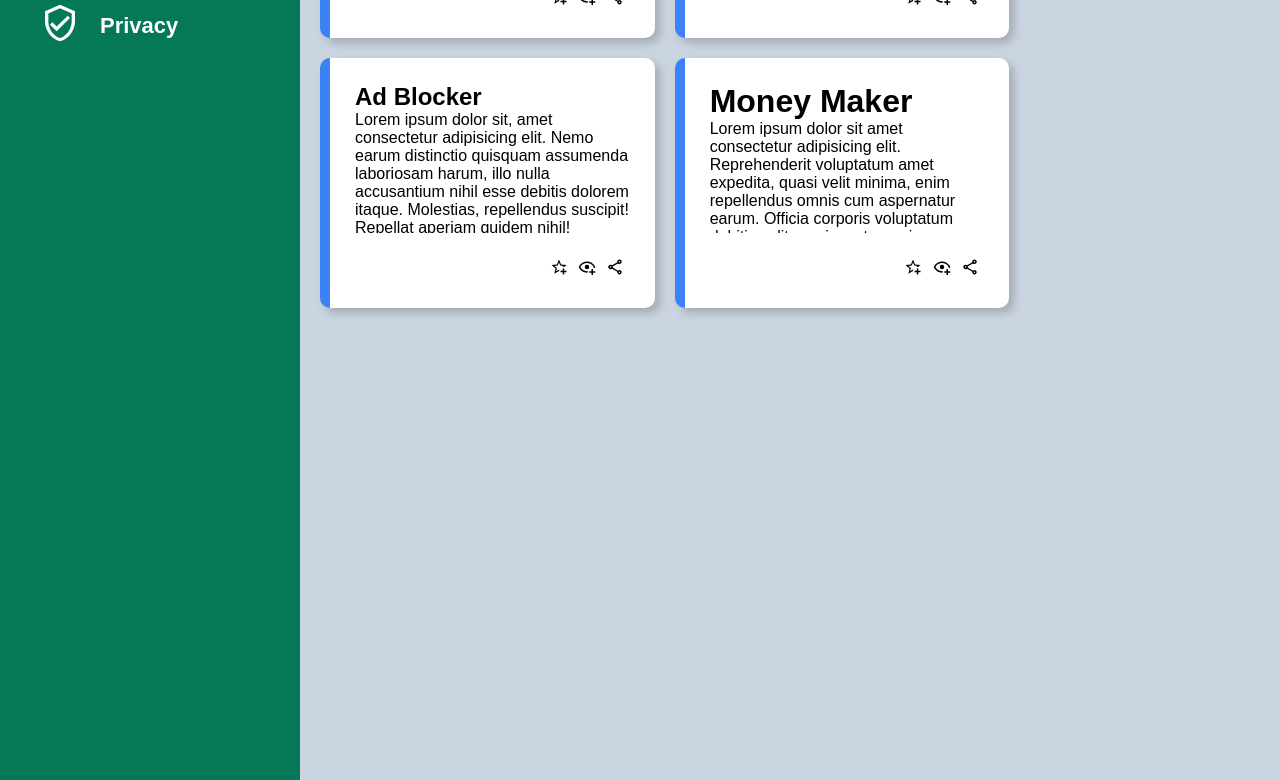
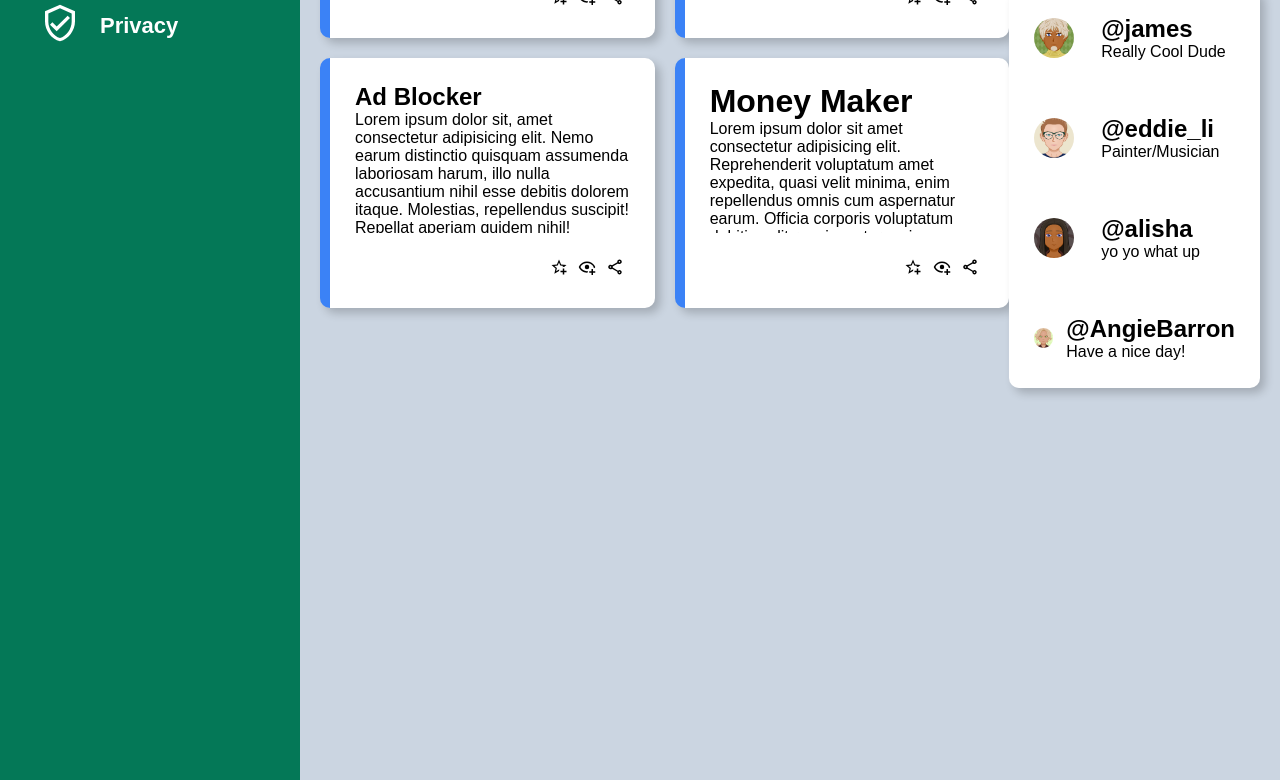
Before and after one commit to Schnretzl/admin-dashboard, a plain HTML site: page index.html in a window 1280 px wide. Shown: the part 752-1532 px from the top of the page. Drawn offline with Linux system fonts and the light colour scheme.

Commit message:
Add trending section

```diff
--- a/index.html
+++ b/index.html
@@ -151,7 +151,47 @@
                     </div>
                 </div>
             </div>
-            <div class="trending"></div>
+            <div class="trending">
+                <h1>Trending</h1>
+                <div>
+
+                        <div class="trending-user">
+                            <img src="avatars/Cartoonify (1).png" alt="avatar" class="avatar">
+                            <div>
+                                <h2>@james</h2>
+                                <span>Really Cool Dude</span>
+                            </div>
+                        </div>
+
+
+                        <div class="trending-user">
+                            <img src="avatars/Cartoonify (2).png" alt="avatar" class="avatar">
+                            <div>
+                                <h2>@eddie_li</h2>
+                                <span>Painter/Musician</span>
+                            </div>
+                        </div>
+
+
+                        <div class="trending-user">
+                            <img src="avatars/Cartoonify (3).png" alt="avatar" class="avatar">
+                            <div>
+                                <h2>@alisha</h2>
+                                <span>yo yo what up</span>
+                            </div>
+                        </div>
+
+
+                        <div class="trending-user">
+                            <img src="avatars/Cartoonify (4).png" alt="avatar" class="avatar">
+                            <div>
+                                <h2>@AngieBarron</h2>
+                                <span>Have a nice day!</span>
+                            </div>
+                        </div>
+
+                </div>
+            </div>
         </div>
     </div>
 </body>
--- a/styles.css
+++ b/styles.css
@@ -117,7 +117,7 @@ ul{
 }
 
 .avatar{
-    height: 30%;
+    width: 60%;
     border-radius: 50%;
 }
 
@@ -168,10 +168,10 @@ ul{
     background-color: #cbd5e1;
     display: grid;
     grid-template-columns: 3fr 1fr;
-    grid-template-rows: 1fr 1fr;
+    grid-template-rows: min-content;
 }
 
-.projects, .announcements{
+.projects, .announcements, .trending, .trending > div, .trending-user{
     display: grid;
 }
 
@@ -186,8 +186,6 @@ ul{
 
 .projects h1{
     grid-column: span 2;
-    /* font-size: 22px;
-    font-weight: bold; */
 }
 
 .card{
@@ -199,7 +197,7 @@ ul{
     grid-template-columns: 2fr 1fr;
 }
 
-.card, .announcements > div{
+.card, .announcements > div, .trending > div{
     background-color: white;
     border-radius: 10px;
     box-shadow: 5px 5px 10px rgba(0, 0, 0, .2);
@@ -249,3 +247,26 @@ ul{
     display: grid;
     align-content: space-evenly;
 }
+
+.trending{
+    margin-top: 20px;
+    margin-right: 20px;
+    grid-template-rows: 30px repeat(1, minmax(350px, 400px));
+    row-gap: 20px;
+}
+
+.trending > h1{
+    grid-column: span 2;
+}
+
+.trending > div{
+    display: grid;
+    grid-template-rows: repeat(4, 1fr)
+}
+
+.trending > div > div{
+    display: grid;
+    grid-template-columns: 1fr 2fr;
+    align-items: center;
+    padding: 0 25px;
+}
```
